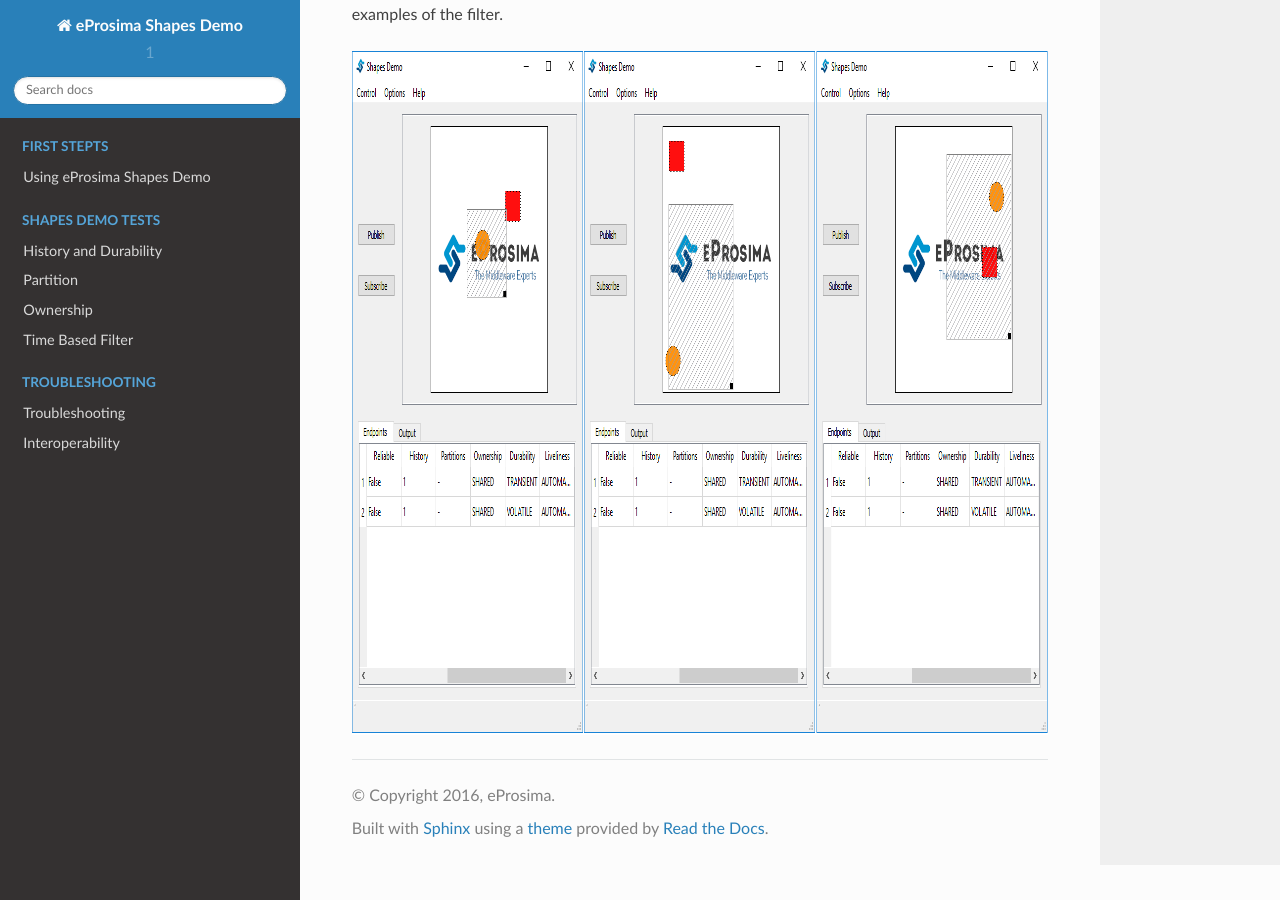
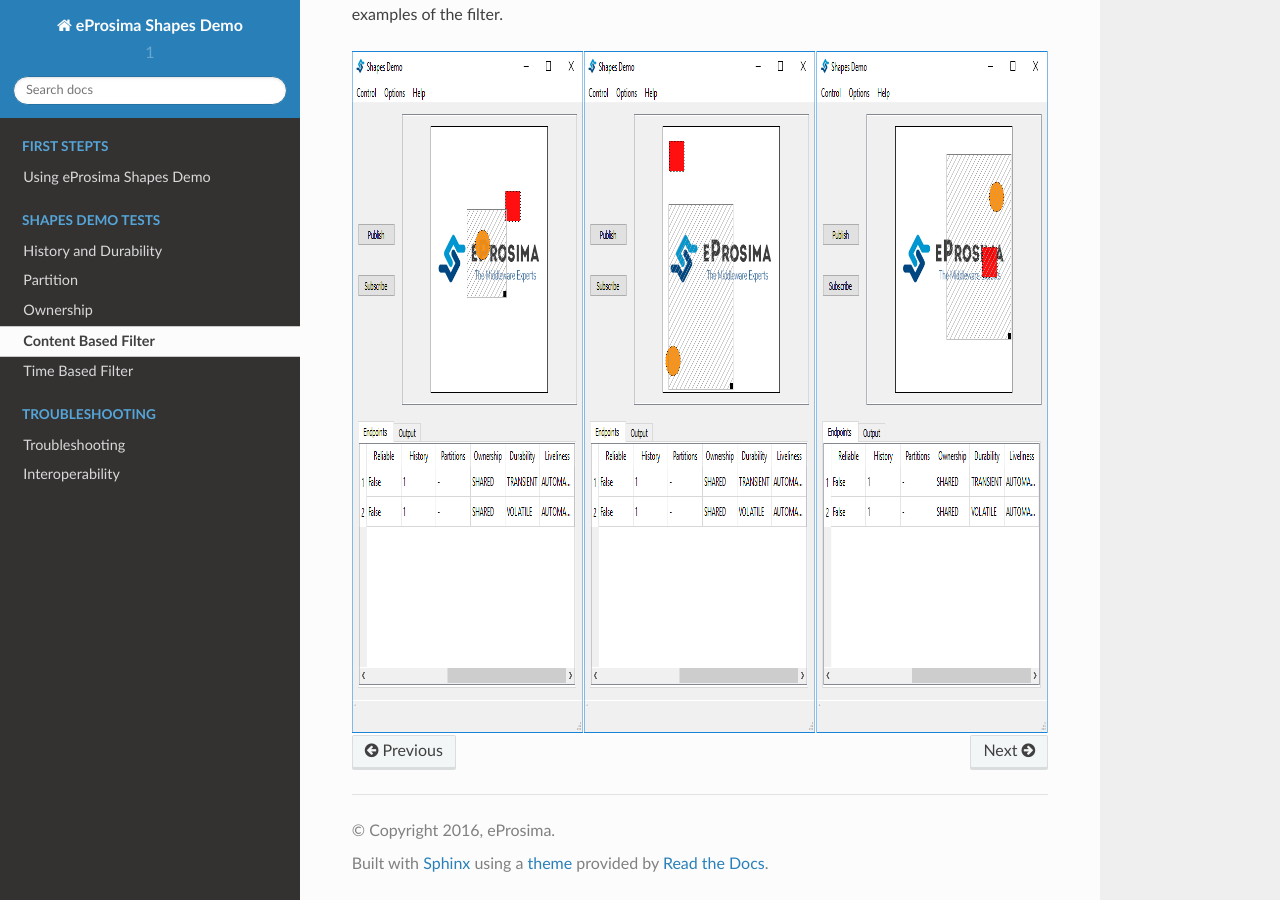
Before and after one commit to eProsima/Shapes-Demo-Docs, a Sphinx documentation site: the page built from docs/content_based_filter.rst, in a window 1280 px wide and 900 px high, scrolled down 3237 px. Built offline with Sphinx 7.4.7 and the Read the Docs theme 2.0.0, drawn with Linux system fonts in a browser that asks for light colours; pages that are not in the unit, such as notebooks, are missing from menus.

Commit message:
Update index.rst

```diff
--- a/docs/index.rst
+++ b/docs/index.rst
@@ -26,7 +26,7 @@
 	history_durability
 	partition
 	ownership
-	test6
+	content_based_filter
 	test7
 
 .. troubleshooting:
```
